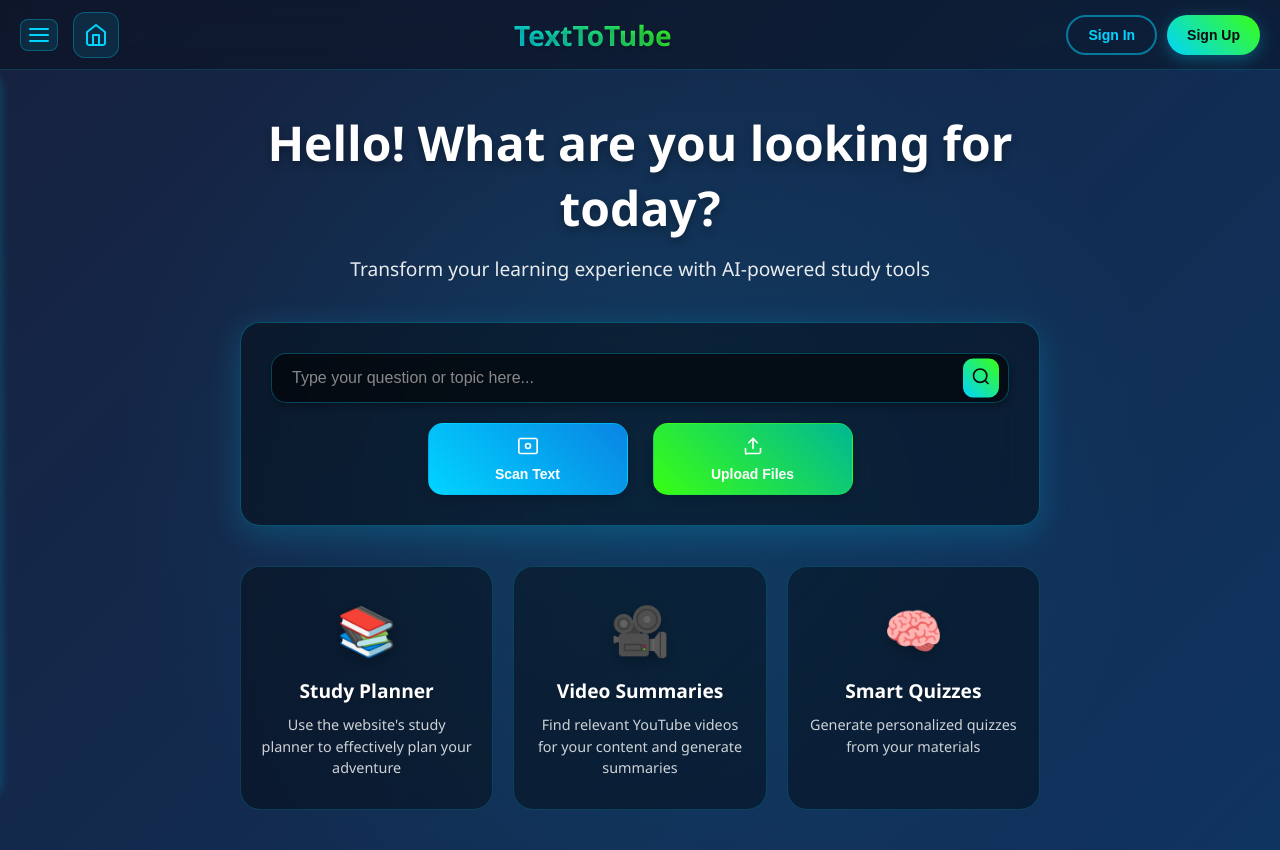
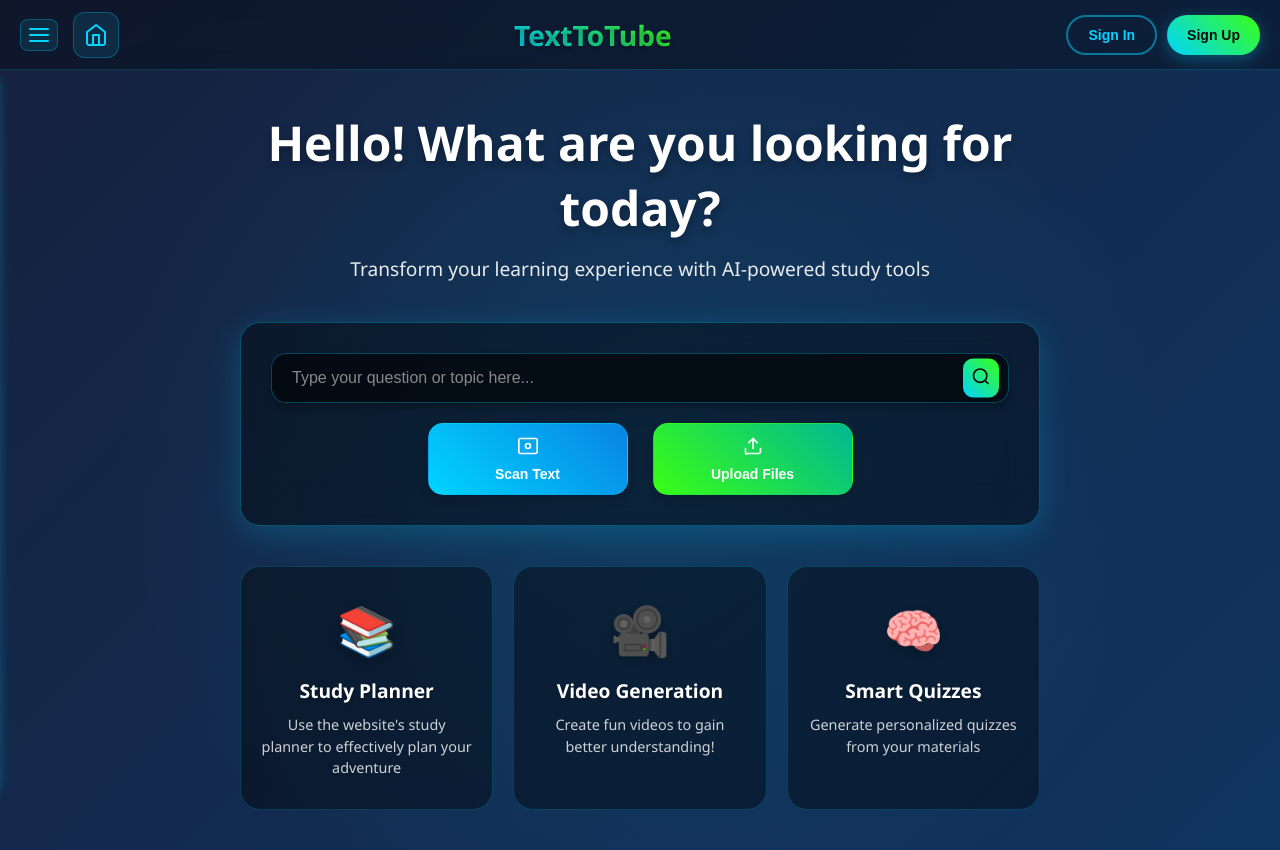
Before and after one commit to DhruvaVinod/TextToTubeX, a React (Create React App) app: page / in a window 1280 px wide. Built offline with nearby package versions, Linux system fonts and the light colour scheme; no server answers.

Commit message:
changed video summary->vid generation

```diff
--- a/src/components/homepage/Homepage.jsx
+++ b/src/components/homepage/Homepage.jsx
@@ -410,8 +410,8 @@ const Homepage = () => {
               </div>
               <div className="feature-card">
                 <div className="feature-icon">🎥</div>
-                <h3>Video Summaries</h3>
-                <p>Find relevant YouTube videos for your content and generate summaries</p>
+                <h3>Video Generation</h3>
+                <p>Create fun videos to gain better understanding!</p>
               </div>
               <div className="feature-card">
                 <div className="feature-icon">🧠</div>
```
